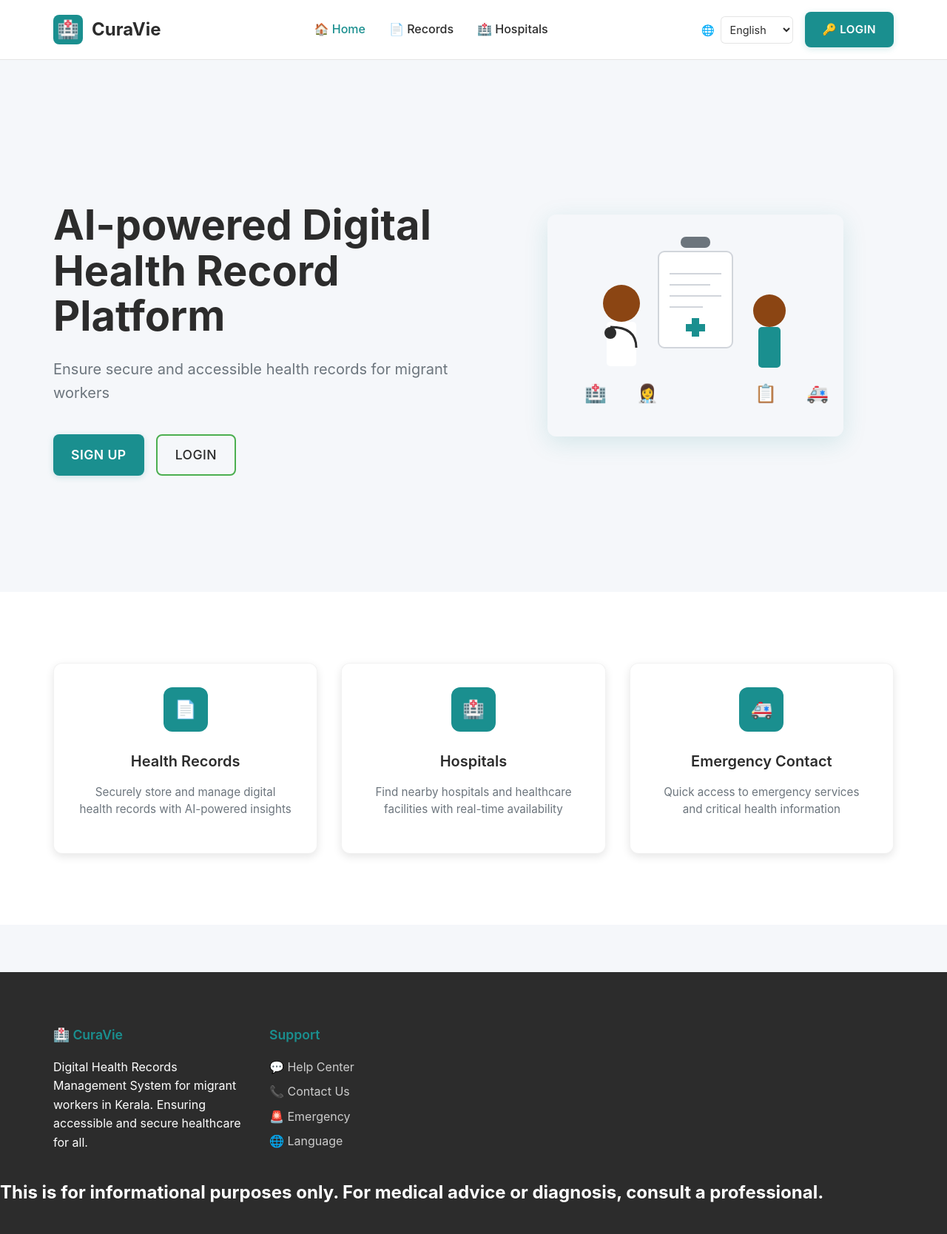
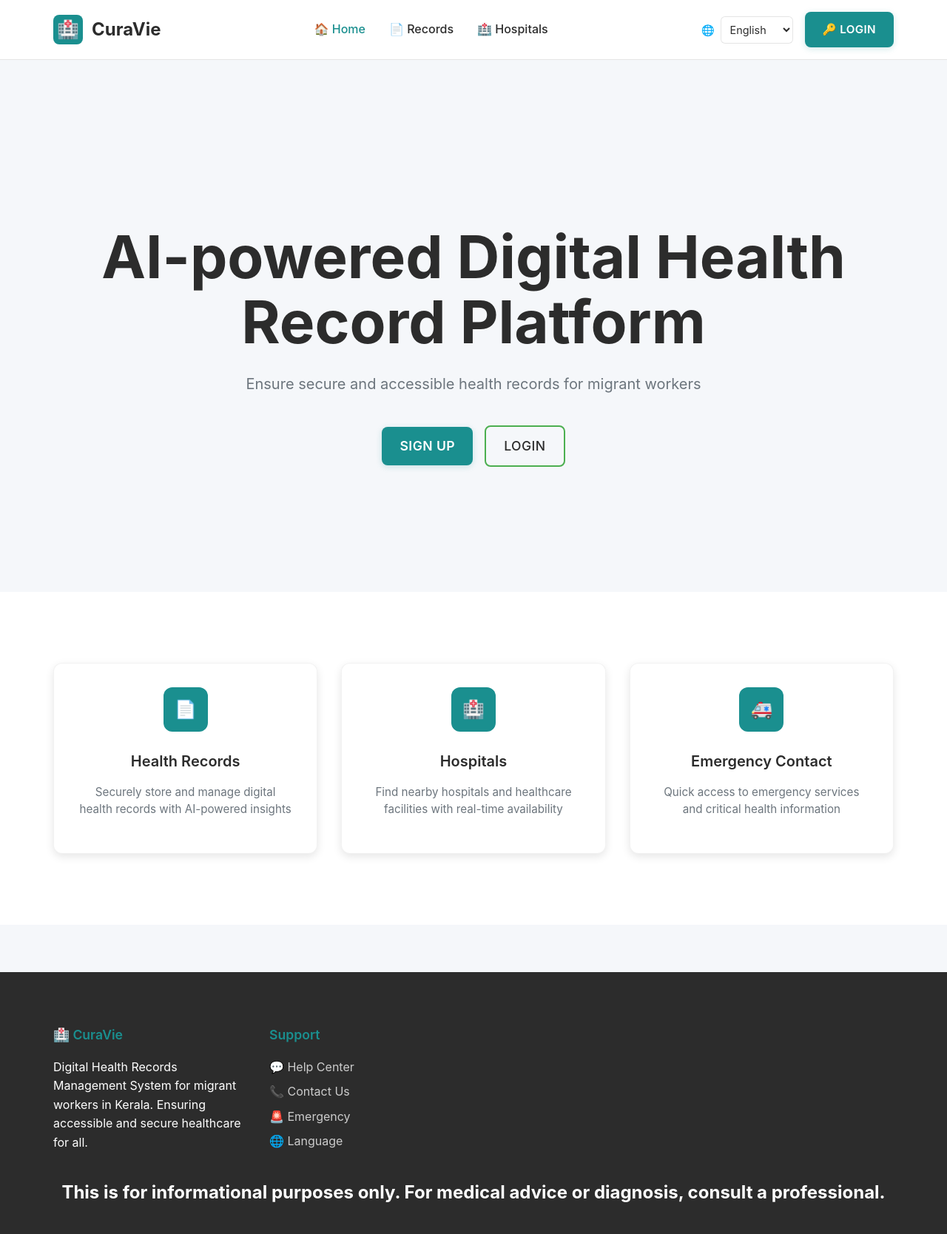
Before and after one commit to lazyserp/CuraVie, a Flask app: page / in a window 1280 px wide. Shown: the whole page at 74% size. Run offline with Flask 3, Linux system fonts and the light colour scheme; some libraries are stand-ins or nearby versions.

Commit message:
Made CSS look better

```diff
--- a/app.py
+++ b/app.py
@@ -39,7 +39,7 @@ db.init_app(app)
 # Initializing LoginManager
 login_manager = LoginManager()
 login_manager.init_app(app)
-login_manager.login_view = "login"   # page to redirect if not logged in
+login_manager.login_view = "login"
 
 
 @login_manager.user_loader
--- a/static/style.css
+++ b/static/style.css
@@ -245,6 +245,7 @@ body[data-section="dashboard"] .title{background: linear-gradient(135deg,#7c3aed
   background: linear-gradient(135deg, var(--bg1), var(--bg2));
   display: flex;
   align-items: center;
+  justify-content: center;
   padding-top: 80px;
 }
 
@@ -252,22 +253,25 @@ body[data-section="dashboard"] .title{background: linear-gradient(135deg,#7c3aed
   max-width: 1200px;
   margin: 0 auto;
   padding: 0 2rem;
-  display: grid;
+  display: flex;
+  align-items: center;
+  justify-content: center;
   grid-template-columns: 1fr 1fr;
   gap: 4rem;
   align-items: center;
 }
 
 .hero-content {
-  max-width: 600px;
+  max-width: 100%
 }
 
 .hero-title {
-  font-size: 3.5rem;
+  font-size: 5rem;
   font-weight: 700;
   line-height: 1.1;
   color: var(--text);
   margin-bottom: 1.5rem;
+  text-align: center;
 }
 
 .hero-subtitle {
@@ -275,10 +279,13 @@ body[data-section="dashboard"] .title{background: linear-gradient(135deg,#7c3aed
   color: var(--muted);
   margin-bottom: 2.5rem;
   line-height: 1.6;
+  text-align: center;
 }
 
 .hero-buttons {
   display: flex;
+  justify-content: center;
+  align-items: center;
   gap: 1rem;
 }
 
--- a/templates/index.html.j2
+++ b/templates/index.html.j2
@@ -5,7 +5,6 @@
 {% block content %}
 
 <body data-page="home" data-section="home">
-
 
  <!-- Hero Section -->
     <main class="hero">
@@ -20,12 +19,6 @@
                 <!-- Logged in message (hidden by default) -->
                 <div id="logged-in-message" class="logged-in-message" style="display: none;">
                     <div class="message-card">
-                        <h3>🚫 Access Restricted</h3>
-                        <p>You are already logged in. Please logout to access this page.</p>
-                        <p>Redirecting to your dashboard...</p>
-                    </div>
-                </div>
-            </div>
                         <div class="hero-illustration">
                             <div class="healthcare-image-container">
                                 <svg class="healthcare-image" viewBox="0 0 400 300" xmlns="http://www.w3.org/2000/svg">
@@ -41,8 +34,8 @@
                                     <rect width="400" height="300" fill="#F5F7FA" rx="12" />
 
                                     <!-- Clipboard -->
-                        <rect x="150" y="50" width="100" height="130" fill="white" stroke="#D1D5DB" stroke-width="2"
-                            rx="8" />
+                                    <rect x="150" y="50" width="100" height="130" fill="white" stroke="#D1D5DB"
+                                        stroke-width="2" rx="8" />
                                     <rect x="180" y="30" width="40" height="15" fill="#6C757D" rx="7" />
 
                                     <!-- Document lines -->
@@ -59,7 +52,8 @@
                                     <circle cx="100" cy="120" r="25" fill="#8B4513" />
                                     <rect x="80" y="145" width="40" height="60" fill="white" rx="5" />
                                     <circle cx="85" cy="160" r="8" fill="#2C2C2C" />
-                        <path d="M 85 152 Q 120 152 120 180" stroke="#2C2C2C" stroke-width="3" fill="none" />
+                                    <path d="M 85 152 Q 120 152 120 180" stroke="#2C2C2C" stroke-width="3"
+                                        fill="none" />
 
                                     <!-- Patient figure (right) -->
                                     <circle cx="300" cy="130" r="22" fill="#8B4513" />
@@ -122,5 +116,5 @@
             </div>
         </div>
 </body>
-<h2> This is for informational purposes only. For medical advice or diagnosis, consult a professional.</h2>
+<h2 style="text-align: center;"> This is for informational purposes only. For medical advice or diagnosis, consult a professional.</h2>
 {% endblock %}
```
Lines whose indentation alone changed are shown as unchanged.
